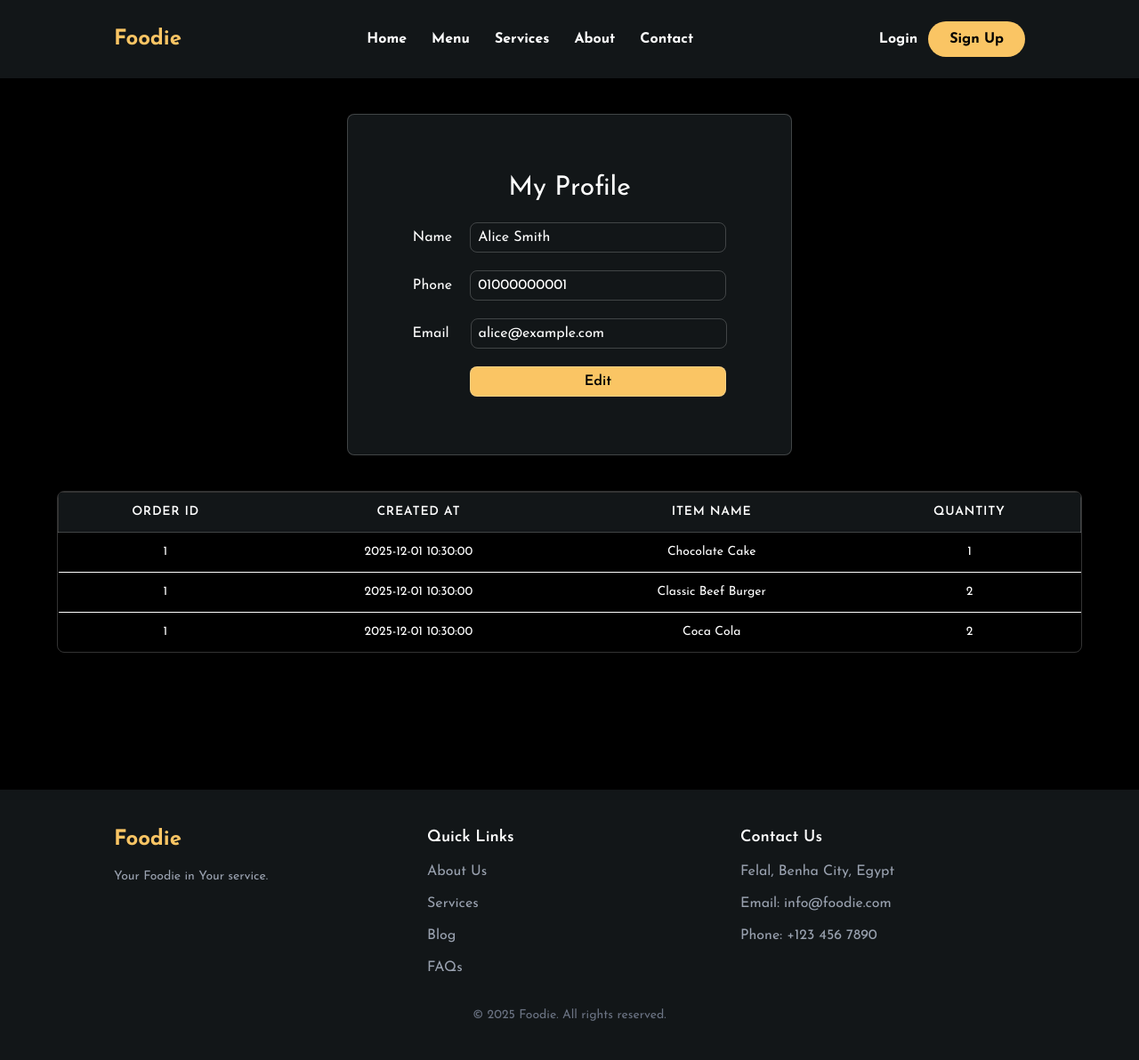
After one commit to OmarNabil05/BfCAI_Web_Team, a PHP site: page /modules/restaurant/profile.php in a window 1280 px wide. The commit adds this page. Shown: the whole page at 89% size. Run offline with PHP 8.4, Linux system fonts and the light colour scheme; a user stored in the database is signed in; data comes from the database, SQL or seed files in the repository.

Commit message:
fixed michael's error and added the profile page

```diff
--- a/Ready Components/footer.html
+++ b/modules/restaurant/footer.php
@@ -4,15 +4,9 @@
 
     <!-- Brand & Social -->
     <div class="flex flex-col items-start gap-4">
-      <a href="#" class="text-[#fac564] text-2xl font-bold">Fizza</a>
+      <a href="#" class="text-[#fac564] text-2xl font-bold">Foodie</a>
       <p class="text-gray-400 text-sm">Your Foodie in Your service.</p>
-      <div class="flex gap-4 mt-2">
-        <a href="#" class="hover:text-[#fac564] transition"><img src="Assets/Footer/facebook.png" alt="" class="w-4"></a>
-        <a href="#" class="hover:text-[#fac564] transition"><img src="Assets/Footer/insta.png" alt="" class="w-4"></a>
-        <a href="#" class="hover:text-[#fac564] transition"><img src="Assets/Footer/twiiter.png" alt="" class="w-4"></a>
 
-
-      </div>
     </div>
 
     <!-- Quick Links -->
--- a/modules/menu/menu.php
+++ b/modules/restaurant/menu.php
@@ -1,6 +1,6 @@
 <?php
 require_once '../../config/db.php';
-include("Navbar.html");
+include("Navbar.php");
 
 
 $categories_query = "SELECT * FROM categories ORDER BY name ASC";
--- /dev/null
+++ b/modules/restaurant/profile.php
@@ -0,0 +1,137 @@
+<?php
+require_once '../../config/db.php';
+session_start();
+include("Navbar.php");
+
+if (!isset($_SESSION['user_id'])) {
+    header("Location: login.php");
+    exit();
+}
+
+$user_id = $_SESSION["user_id"];
+
+// Fetch user info
+$result = mysqli_query($conn, "SELECT name, phone_number, email FROM users WHERE id = $user_id");
+$user = mysqli_fetch_assoc($result);
+
+// AJAX POST request for profile update
+if ($_SERVER['REQUEST_METHOD'] == 'POST' && isset($_POST['ajax'])) {
+    $name = trim(mysqli_real_escape_string($conn, $_POST['username']));
+    $phone = trim(mysqli_real_escape_string($conn, $_POST['phone']));
+    $email = trim(mysqli_real_escape_string($conn, $_POST['email']));
+    $response = [];
+
+    if (!preg_match("/^\d{11}$/", $phone)) {
+        $response['error'] = "Phone number must be exactly 11 digits and contain only numbers.";
+    } elseif (!filter_var($email, FILTER_VALIDATE_EMAIL)) {
+        $response['error'] = "Please enter a valid email address.";
+    } else {
+        $update_sql = "UPDATE users SET name='$name', phone_number='$phone', email='$email' WHERE id=$user_id";
+        if (mysqli_query($conn, $update_sql)) {
+            $_SESSION['user_name'] = $name;
+            $_SESSION['user_email'] = $email;
+            $response['success'] = "Profile updated successfully!";
+        } else {
+            $response['error'] = "Database error: " . mysqli_error($conn);
+        }
+    }
+
+    echo json_encode($response);
+    exit;
+}
+
+// Fetch order history with item names
+$history_sql = "
+SELECT o.id AS order_id, o.created_at, i.name AS item_name, oi.quantity
+FROM orders o
+JOIN order_items oi ON o.id = oi.order_id
+JOIN items i ON oi.item_id = i.id
+WHERE o.user_id = $user_id AND o.status = 1
+ORDER BY o.created_at DESC
+";
+$history_result = mysqli_query($conn, $history_sql);
+
+// Prepare data for table
+$order_rows = [];
+while($row = mysqli_fetch_assoc($history_result)) {
+    $order_rows[] = [
+        'Order ID' => $row['order_id'],
+        'Created At' => $row['created_at'],
+        'Item Name' => $row['item_name'],
+        'Quantity' => $row['quantity']
+    ];
+}
+
+$headers = ['Order ID', 'Created At', 'Item Name', 'Quantity'];
+?>
+<!DOCTYPE html>
+<html lang="en">
+<head>
+<meta charset="UTF-8">
+<meta name="viewport" content="width=device-width, initial-scale=1.0">
+<title>Profile & Order History</title>
+<script src="https://cdn.jsdelivr.net/npm/@tailwindcss/browser@4"></script>
+</head>
+<body class="bg-black text-white">
+
+<div class="h-screen flex flex-col justify-start items-center py-10 gap-10 w-full">
+
+    <!-- Profile Form -->
+    <form id="profileForm" class="card transition-all duration-300 text-white w-80 lg:w-[500px] h-96 bg-[#121618] border border-white/20 shadow-lg rounded-lg flex flex-col justify-center items-center gap-5">
+        <h2 class="text-2xl lg:text-3xl transition-all duration-300">My Profile</h2>
+        <div class="flex lg:gap-5 gap-3 lg:items-center lg:flex-row flex-col">
+            <label for="username">Name</label>
+            <input type="text" class="border px-2 border-white/20 rounded-lg w-72 py-1" name="username" value="<?php echo $user['name']; ?>">
+        </div>
+        <div class="flex lg:gap-5 gap-3 lg:items-center lg:flex-row flex-col">
+            <label for="phone">Phone</label>
+            <input type="text" class="border px-2 border-white/20 rounded-lg w-72 py-1" name="phone" value="<?php echo $user['phone_number']; ?>">
+        </div>
+        <div class="flex lg:gap-6 gap-3 lg:items-center lg:flex-row flex-col">
+            <label for="email">Email</label>
+            <input type="email" class="border px-2 border-white/20 rounded-lg w-72 py-1" name="email" value="<?php echo $user['email']; ?>">
+        </div>
+        <button type="submit" class="bg-[#fac564] lg:ms-16 w-72 rounded-lg py-1 cursor-pointer border text-black font-semibold border-white/20">Edit</button>
+        <input type="hidden" name="ajax" value="1">
+    </form>
+
+    <!-- Order History Table -->
+    <div class="overflow-x-auto rounded-lg shadow-md border border-white/20 w-full max-w-6xl transition-all duration-300">
+        <table class="min-w-full divide-y max-h-[500px] ">
+            <thead class="bg-[#121618] border border-white/20 shadow-lg ">
+                <tr>
+                    <?php foreach($headers as $col): ?>
+                    <th class="lg:px-6 px-2 py-3 text-center text-[10px] lg:text-sm font-semibold uppercase tracking-wider transition-all duration-300"><?php echo $col; ?></th>
+                    <?php endforeach; ?>
+                </tr>
+            </thead>
+            <tbody class="divide-y">
+                <?php foreach($order_rows as $row): ?>
+                <tr class="duration-150 hover:bg-[#2a2e31]">
+                    <?php foreach($headers as $col): ?>
+                    <td class="lg:px-6 px-2 py-3 text-center text-[10px] lg:text-sm transition-all duration-300"><?php echo $row[$col]; ?></td>
+                    <?php endforeach; ?>
+                </tr>
+                <?php endforeach; ?>
+            </tbody>
+        </table>
+    </div>
+
+</div>
+
+<script>
+document.getElementById('profileForm').onsubmit = e => {
+    e.preventDefault();
+    var formData = new FormData(e.target);
+    fetch('', { method:'POST', body: formData })
+        .then(r => r.json())
+        .then(d => alert(d.error || d.success));
+};
+</script>
+
+</body>
+</html>
+
+<?php
+include("footer.php");
+?>
```
Also changed, not shown: modules/restaurant/Navbar.php (renamed from Ready Components/Navbar.html).
